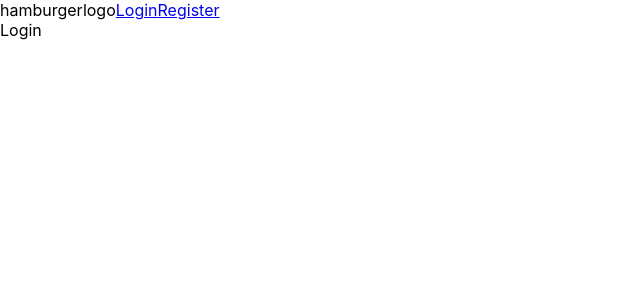
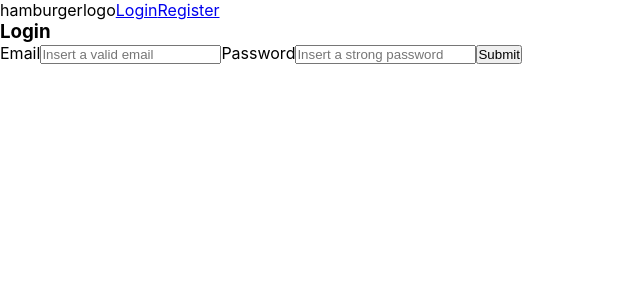
Before and after one commit to FGuerreir0/E-Commerce-Example, a React (Create React App) app in the folder client/: page /authentication/login in a window 1280 px wide. Shown: the top 300 px of the page, without its empty margins (0-640 px from the left). Built offline with nearby package versions, Linux system fonts and the light colour scheme; no server answers.

Commit message:
Authetication done

```diff
--- a/client/package.json
+++ b/client/package.json
@@ -31,5 +31,6 @@
       "last 1 firefox version",
       "last 1 safari version"
     ]
-  }
+  },
+  "proxy": "http://localhost:3010"
 }
--- a/client/src/App.jsx
+++ b/client/src/App.jsx
@@ -9,6 +9,7 @@ import { loadAuthenticatedUser } from './Services/authentication';
 import Navbar from './Components/Navbar';
 
 //VIEWS
+import Home from './Views/Home';
 import LoginView from './Views/LoginView';
 import RegisterView from './Views/RegisterView';
 
@@ -20,7 +21,7 @@ class App extends Component {
       user: null
     };
   }
-  /*
+
   componentDidMount() {
     loadAuthenticatedUser()
       .then((user) => {
@@ -35,26 +36,27 @@ class App extends Component {
   }
 
   updateUser = (user) => {
-    this.setState(null);
+    this.setState({ user });
   };
-*/
 
   render() {
     return (
       <div className='App'>
         <BrowserRouter>
-          <Navbar user={this.state.user} />
+          <Navbar user={this.state.user} updateUser={this.updateUser} />
 
           <Switch>
+            <Route exact path='/' render={(props) => <Home {...props} />} />
+
             <Route
               exact
               path='/authentication/register'
-              render={(props) => <RegisterView {...props} />}
+              render={(props) => <RegisterView {...props} updateUser={this.updateUser} />}
             />
             <Route
               exact
               path='/authentication/login'
-              render={(props) => <LoginView {...props} />}
+              render={(props) => <LoginView {...props} updateUser={this.updateUser} />}
             />
           </Switch>
         </BrowserRouter>
--- a/client/src/Components/Navbar/index.jsx
+++ b/client/src/Components/Navbar/index.jsx
@@ -1,8 +1,18 @@
-import React from 'react';
+import React, { Component } from 'react';
 import { Link } from 'react-router-dom';
+import { logout } from './../../Services/authentication';
 
-function Navbar(props) {
-  console.log(props);
+const Navbar = (props) => {
+  const logoutEvent = () => {
+    logout()
+      .then(() => {
+        props.updateUser(null);
+      })
+      .catch((error) => {
+        console.log(error);
+      });
+  };
+
   return (
     <nav>
       <label>hamburger</label>
@@ -10,7 +20,7 @@ function Navbar(props) {
 
       {(props.user && (
         <>
-          <p>login feito</p>{' '}
+          <button onClick={logoutEvent}>Logout</button>
         </>
       )) || (
         <>
@@ -20,6 +30,6 @@ function Navbar(props) {
       )}
     </nav>
   );
-}
+};
 
 export default Navbar;
--- /dev/null
+++ b/client/src/Views/Home/index.jsx
@@ -0,0 +1,12 @@
+import React from 'react';
+
+function Home(props) {
+  console.log(props);
+  return (
+    <div>
+      <h1>Home</h1>
+    </div>
+  );
+}
+
+export default Home;
--- a/client/src/Views/LoginView/index.jsx
+++ b/client/src/Views/LoginView/index.jsx
@@ -1,11 +1,63 @@
-import React from 'react';
+import React, { Component } from 'react';
+import { login } from './../../Services/authentication';
 
-function Login() {
-  return (
-    <div>
-      <p>Login</p>
-    </div>
-  );
+export default class Login extends Component {
+  constructor(props) {
+    super(props);
+    this.state = {
+      password: '',
+      email: ''
+    };
+  }
+  submithandler = (event) => {
+    event.preventDefault();
+    const { email, password } = this.state;
+
+    login({ email, password })
+      .then((user) => {
+        console.log(user);
+        this.props.updateUser(user);
+        this.props.history.push('/');
+      })
+      .catch((error) => {
+        console.log(error);
+      });
+  };
+
+  handleInputChange = ({ target: { name, value } }) => {
+    this.setState({
+      [name]: value
+    });
+  };
+
+  render() {
+    return (
+      <div>
+        <h3>Login</h3>
+        <form onSubmit={this.submithandler}>
+          <label htmlFor='email'>Email</label>
+          <input
+            id='email'
+            name='email'
+            type='email'
+            onChange={this.handleInputChange}
+            placeholder='Insert a valid email'
+            value={this.state.email}
+            required
+          />
+          <label htmlFor='password'>Password</label>
+          <input
+            id='password'
+            name='password'
+            type='password'
+            onChange={this.handleInputChange}
+            placeholder='Insert a strong password'
+            value={this.state.password}
+            required
+          />
+          <button>Submit</button>
+        </form>
+      </div>
+    );
+  }
 }
-
-export default Login;
--- a/client/src/Views/RegisterView/index.jsx
+++ b/client/src/Views/RegisterView/index.jsx
@@ -13,7 +13,6 @@ class Register extends Component {
   submithandler = (event) => {
     event.preventDefault();
     const { username, email, password } = this.state;
-    console.log(username, email, password);
 
     register({ username, email, password })
       .then((user) => {
@@ -29,7 +28,6 @@ class Register extends Component {
     this.setState({
       [name]: value
     });
-    console.log(this.state.username);
   };
 
   render() {
```
Also changed, not shown: 2 other files (tests, documents, lock files or other folders).
